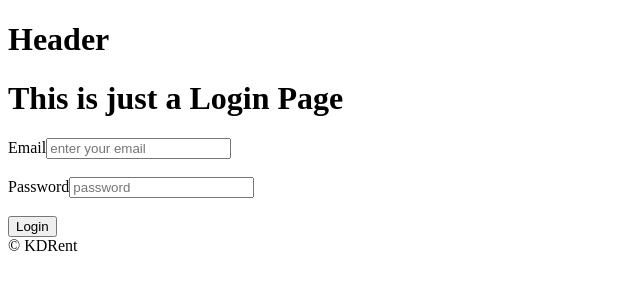
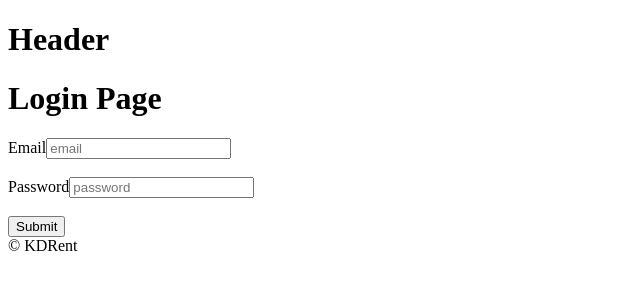
Before and after one commit to yourvinii/KDRent-Manage-Rent.-Simplified., a React app in the folder frontend/: page /login in a window 1280 px wide. Shown: the top 300 px of the page, without its empty margins (0-640 px from the left). Built offline with nearby package versions, Linux system fonts and the light colour scheme; the HTML template or start-up script is replaced by a standard one.

Commit message:
feat(auth-ui): Designed login page UI

```diff
--- a/frontend/src/pages/Login/Login.jsx
+++ b/frontend/src/pages/Login/Login.jsx
@@ -1,10 +1,16 @@
 import { useState } from "react";
+import { loginUser } from "../../services/authService.js";
+import { useNavigate } from "react-router-dom";
 
 export default function Login() {
+  const navigate = useNavigate();
   const [user, setUser] = useState({
     email: "",
     password: "",
   });
+
+  const [error, setError] = useState("");
+  const [loading, setLoading] = useState(false);
 
   const handleInputData = (event) => {
     setUser((currData) => {
@@ -12,9 +18,27 @@ export default function Login() {
     });
   };
 
-  const handleSubimt = (event) => {
+  const handleSubmit = async (event) => {
     event.preventDefault();
-    console.log(user)
+    console.log(user);
+
+    try {
+      const data = await loginUser(user);
+      console.log("Login success", data);
+
+       // store token
+      localStorage.setItem("token", data.token);
+      // optional: store user
+      localStorage.setItem("user", JSON.stringify(data.user));
+
+      navigate("/dashboard"); // change
+
+    } catch (error) {
+      setError(error.message || "Login Failed");
+    } finally {
+      setLoading(false);
+    }
+
     setUser({
       email: "",
       password: "",
@@ -23,15 +47,18 @@ export default function Login() {
 
   return (
     <>
-      <h1>This is just a Login Page</h1>
-      <form onSubmit={handleSubimt}>
+      <h1>Login Page</h1>
+      <form onSubmit={handleSubmit}>
+
         <div>
           <label htmlFor="email">Email</label>
           <input
             type="email"
-            placeholder="enter your email"
+            id="email"
+            placeholder="email"
             name="email"
             onChange={handleInputData}
+            value={user.email}
           />
         </div>
         <br />
@@ -39,13 +66,15 @@ export default function Login() {
           <label htmlFor="password">Password</label>
           <input
             type="password"
+            id="password"
             placeholder="password"
             name="password"
             onChange={handleInputData}
+            value={user.password}
           />
         </div>
         <br />
-        <button type="submit">Login</button>
+        <button type="submit">Submit</button>
       </form>
     </>
   );
```
